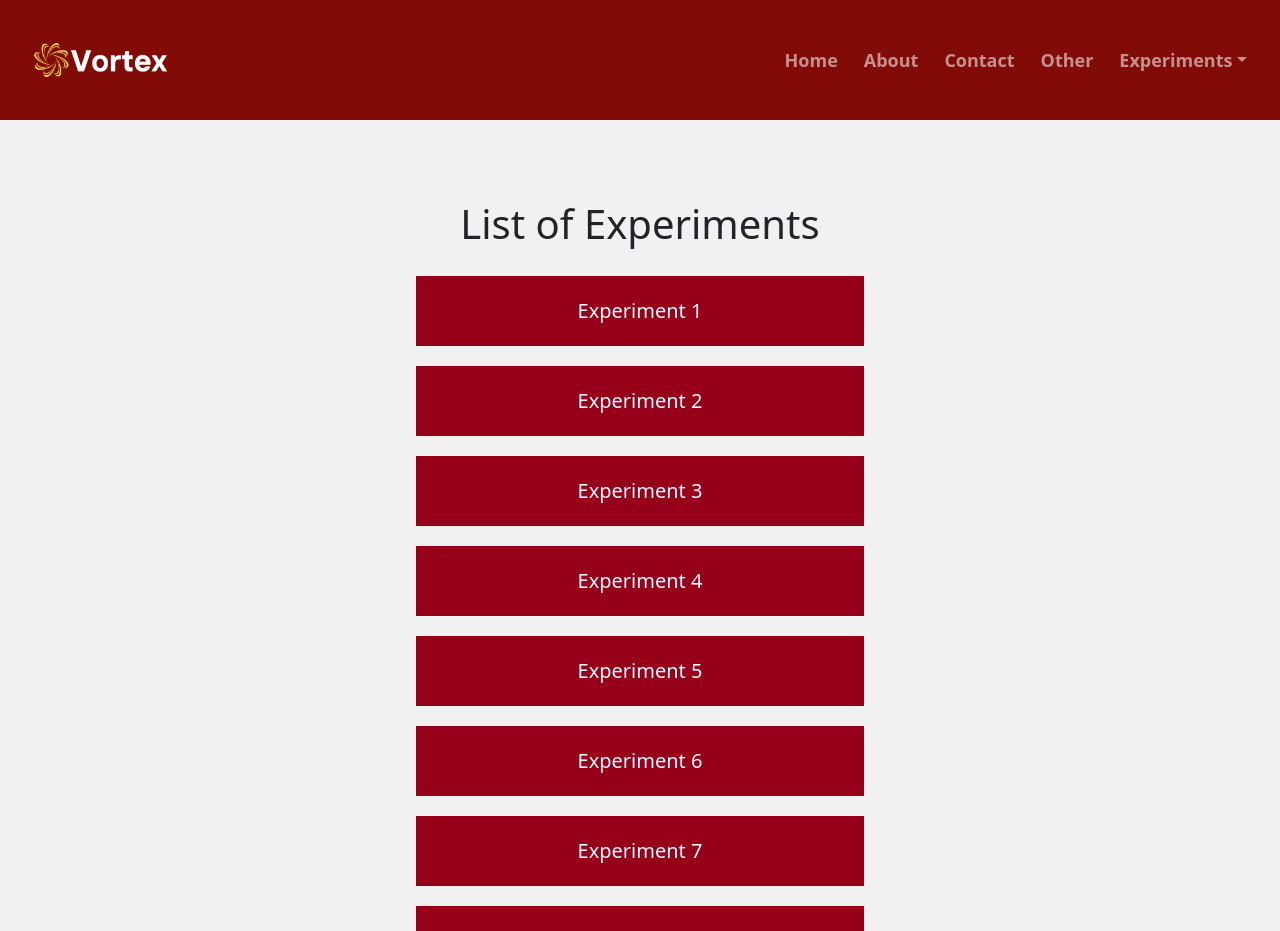
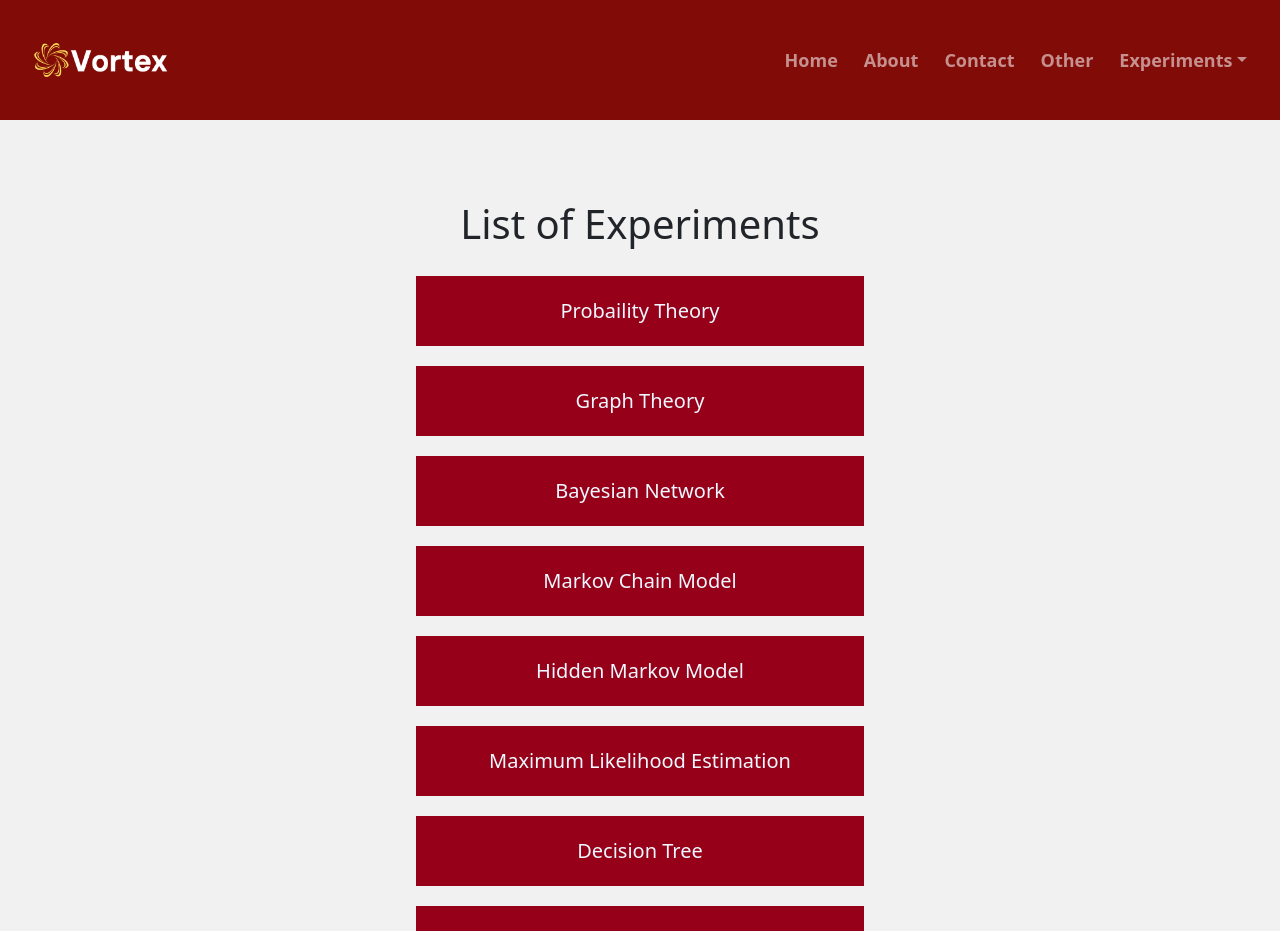
Before and after one commit to nisargshahh/vortex, a React (Create React App) app: page /lo-expts in a window 1280 px wide. Shown: the top 931 px of the page. Built offline with nearby package versions, Linux system fonts and the light colour scheme.

Commit message:
Made changes in feedback and more

```diff
--- a/src/components/Experiments/Expt1/Expt1.jsx
+++ b/src/components/Experiments/Expt1/Expt1.jsx
@@ -79,7 +79,12 @@ export default class Expt1 extends Component {
             distribution that they induce.
           </p>
         </ul>
-
+        <h3 className="expt-sub-heading">
+          <u>Code</u>
+          <ul>
+          <li> <a href="https://colab.research.google.com/drive/17pIrmSB2G7k0ZTQyBXdWnkTmQtIlDiVp?usp=sharing" > Program for calculating the probability of balls drawn from a box.  </a> </li>
+        </ul>
+        </h3>
         <h3 className="expt-sub-heading">
           <u>Questions</u>
         </h3>
--- a/src/components/ExptList/ExptList.jsx
+++ b/src/components/ExptList/ExptList.jsx
@@ -11,28 +11,28 @@ export default class ExptList extends Component {
         </h3>
         <ul>
           <li>
-            <Link to="/lo-expts/expt1">Experiment 1</Link>
+            <Link to="/lo-expts/expt1">Probaility Theory</Link>
           </li>
           <li>
-            <Link to="/lo-expts/expt2">Experiment 2</Link>
+            <Link to="/lo-expts/expt2">Graph Theory</Link>
           </li>
           <li>
-            <Link to="/lo-expts/expt3">Experiment 3</Link>
+            <Link to="/lo-expts/expt3">Bayesian Network</Link>
           </li>
           <li>
-            <Link to="/lo-expts/expt4">Experiment 4</Link>
+            <Link to="/lo-expts/expt4">Markov Chain Model</Link>
           </li>
           <li>
-            <Link to="/lo-expts/expt5">Experiment 5</Link>
+            <Link to="/lo-expts/expt5">Hidden Markov Model</Link>
           </li>
           <li>
-            <Link to="/lo-expts/expt6">Experiment 6</Link>
+            <Link to="/lo-expts/expt6">Maximum Likelihood Estimation</Link>
           </li>
           <li>
-            <Link to="/lo-expts/expt7">Experiment 7</Link>
+            <Link to="/lo-expts/expt7">Decision Tree</Link>
           </li>
           <li>
-            <Link to="/lo-expts/expt8">Experiment 8</Link>
+            <Link to="/lo-expts/expt8">Case Study</Link>
           </li>
         </ul>
       </div>
--- a/src/pages/Feedback/feedback.js
+++ b/src/pages/Feedback/feedback.js
@@ -13,11 +13,11 @@ function feedback() {
           <u>Feedback Form</u>
         </h1>
         <div className="feedback-form">
-         <iframe src="https://forms.gle/nnFFtgzASkJ8wkU27" title="g-form" className="g-form"></iframe>
+         <iframe src="https://forms.gle/KjKAPckL7gGQiz357" title="g-form" className="g-form"></iframe>
         </div>
       </div>
       <div className="feedback-mob">
-        <p>Google Form Link for Feedback: <a href="https://forms.gle/nnFFtgzASkJ8wkU27">Link</a></p>
+        <p>Google Form Link for Feedback: <a href="https://forms.gle/KjKAPckL7gGQiz357">Link</a></p>
 
       </div>
       <Footer />
```
